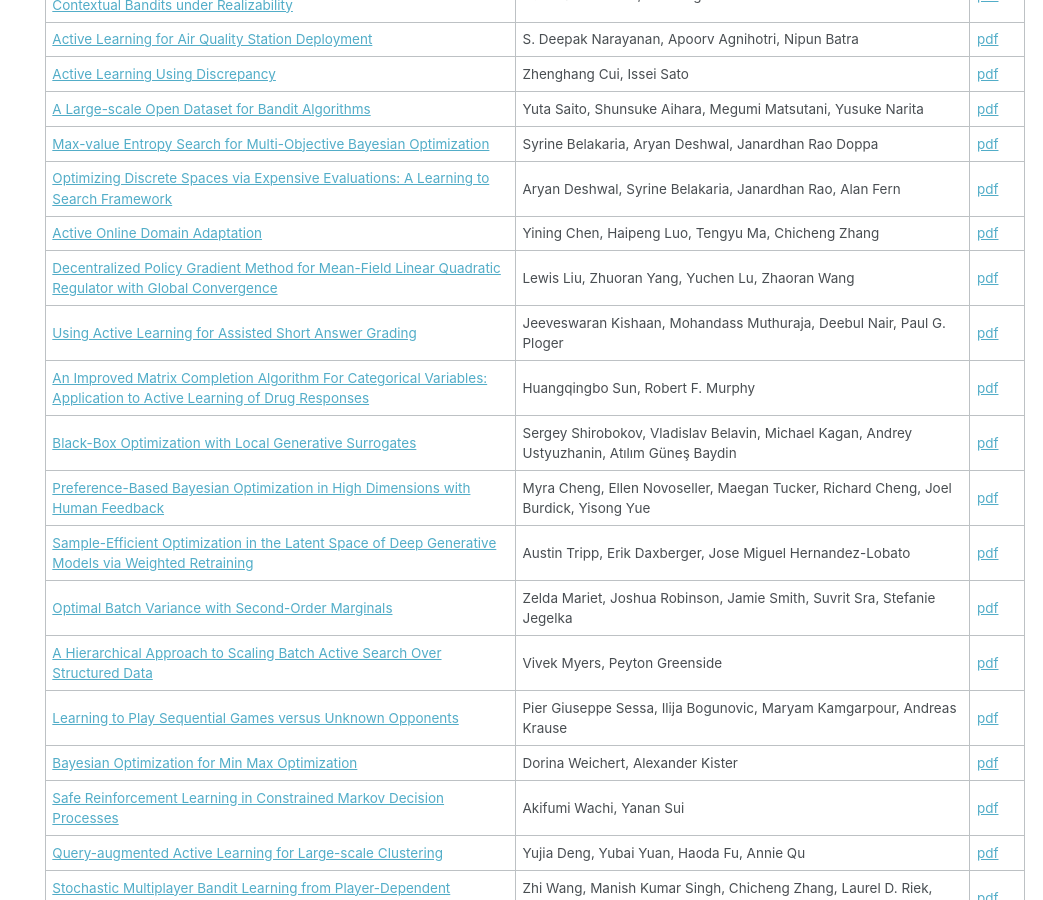
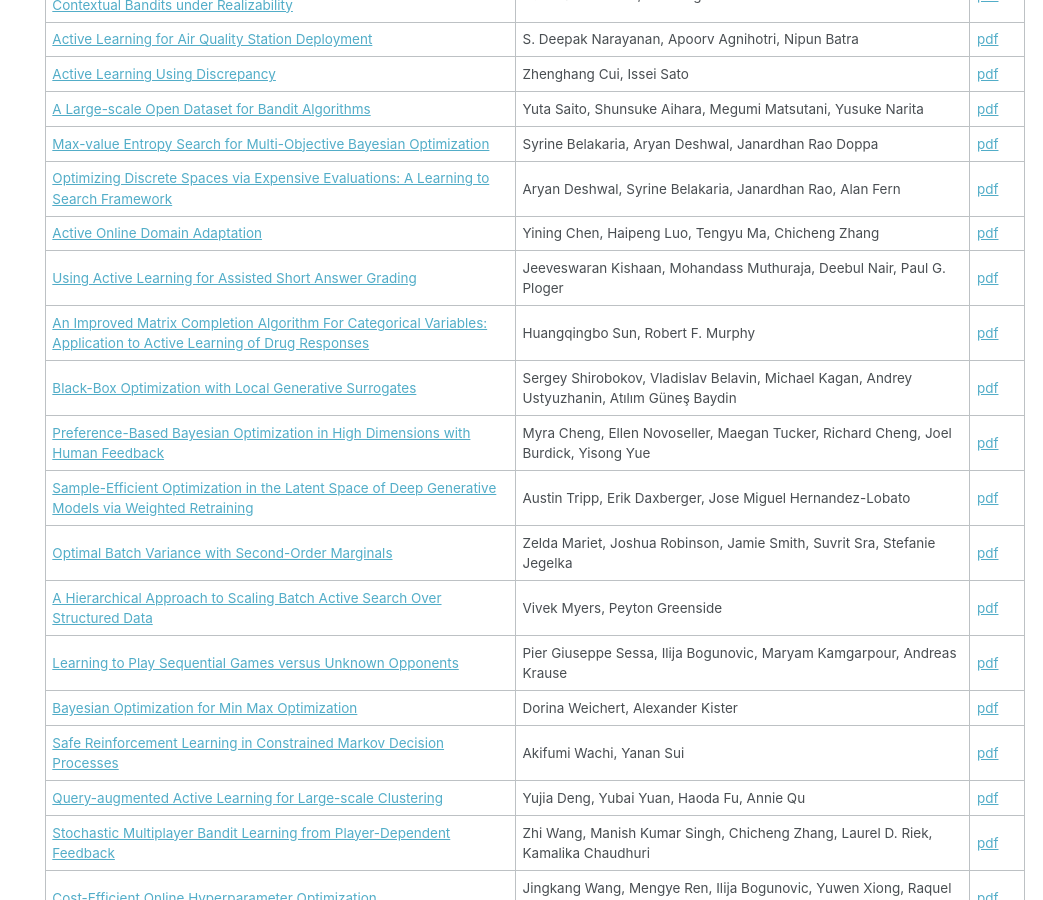
Before and after one commit to realworldml/icml2023, a Jekyll site: the page built from _pages/accepted.md, in a window 1280 px wide and 900 px high, scrolled down 318 px. Shown: the whole window, without its empty margins (237-1280 px from the left). Built offline with Jekyll 4.4.1, drawn with Linux system fonts in a browser that asks for light colours.

Commit message:
remove paper from accepted papers

```diff
--- a/_pages/accepted.md
+++ b/_pages/accepted.md
@@ -16,7 +16,6 @@ author_profile: true
 [Max-value Entropy Search for Multi-Objective Bayesian Optimization](/files/cr/10_MESMO_icml_workshop.pdf) | Syrine Belakaria, Aryan Deshwal, Janardhan Rao Doppa | [pdf](/files/slides/10_2-mins-slides-icml-workshop.pdf)
 [Optimizing Discrete Spaces via Expensive Evaluations: A Learning to Search Framework](/files/cr/11_Discrete_BO_RealML_camera_ready.pdf) | Aryan Deshwal, Syrine Belakaria, Janardhan Rao, Alan Fern | [pdf](/files/slides/11_L2S_DISCO_slides.pdf)
 [Active Online Domain Adaptation](/files/cr/12_Active_Online_Domain_Adaptation__JMLR_6_pages_.pdf) | Yining Chen, Haipeng Luo, Tengyu Ma, Chicheng Zhang  | [pdf](/files/slides/12_ICML_2020_workshop_2min.pdf)
-[Decentralized Policy Gradient Method for Mean-Field Linear Quadratic Regulator with Global Convergence](/files/cr/13_mf_lqr_realml_cr.pdf) | Lewis Liu, Zhuoran Yang, Yuchen Lu, Zhaoran Wang | [pdf](/files/slides/13_MF_DPGM_pre_v1.pdf)
 [Using Active Learning for Assisted Short Answer Grading](/files/cr/14_Using_Active_Learning_for_Assisted_Short_Answer_Grading_cameraready.pdf) | Jeeveswaran Kishaan, Mohandass Muthuraja, Deebul Nair, Paul G. Ploger | [pdf](/files/slides/14_Using_Active_Learning_for_Assisted_Short_Answer_Grading_ICML_PRESENTATION.pdf)
 [An Improved Matrix Completion Algorithm For Categorical Variables: Application to Active Learning of Drug Responses](/files/cr/15_SunAndMurphyRevised.pdf) | Huangqingbo Sun, Robert F. Murphy | [pdf](/files/slides/15_An_Improved_Matrix_Completion_Algorithm_For_Categorical_Variables_Application_to_Active_Learning_of_Drug_Responses.pdf)
 [Black-Box Optimization with Local Generative Surrogates](/files/cr/16_lgso_realml_final.pdf) | Sergey Shirobokov, Vladislav Belavin, Michael Kagan, Andrey Ustyuzhanin, Atılım Güneş Baydin | [pdf](/files/slides/16_lgso_realml2020_talk_final.pdf)
```
